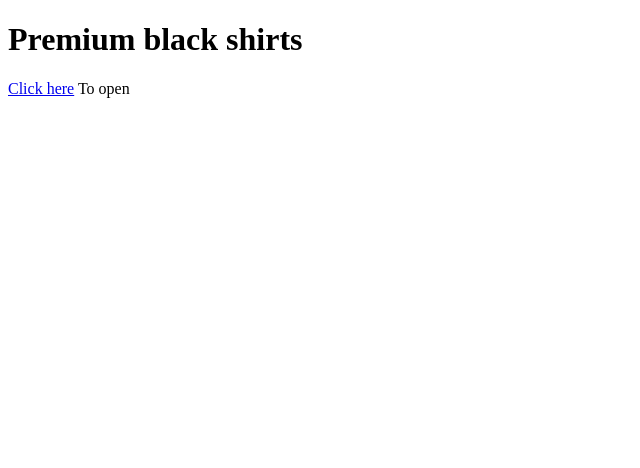
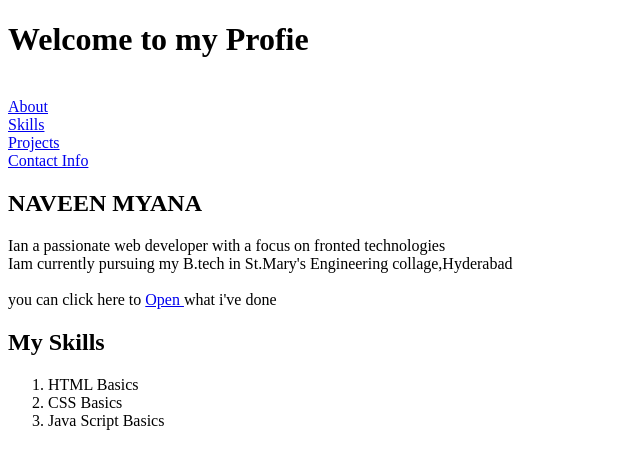
Before and after one commit to Naveendot55/snitch-shirt, a plain HTML site: page index.html in a window 1280 px wide. Shown: the whole page, without its empty margins (0-640 px from the left). Drawn offline with Linux system fonts and the light colour scheme.

Commit message:
Changes Dos

```diff
--- a/index.html
+++ b/index.html
@@ -3,12 +3,45 @@
 <head>
     <meta charset="UTF-8">
     <meta name="viewport" content="width=device-width, initial-scale=1.0">
-    <title>MEN'S SHIRTS</title>
+    <title>ABOUT ME </title>
 </head>
 <body>
 
-    <h1>Premium black shirts</h1>
-<a href="https://www.snitch.com/men-shirts/double-cuff-black-shirt/7902789730466/buy"> Click here</a> To open
+    <h1>
+        Welcome to my Profie
+    </h1>
 
+    <br>
+
+    <a href="www.google.com">About</a> <br>
+    <a href="www.google.com">Skills</a>    <br>
+    <a href="www.google.com">Projects</a> <br>
+    <a href="www.google.com">Contact Info</a><br>
+
+    <h2>
+        NAVEEN MYANA
+    </h2>
+
+    Ian a passionate web developer with a focus on fronted technologies <br>
+    Iam currently pursuing my B.tech in St.Mary's Engineering collage,Hyderabad<br>
+    <br>
+
+
+    you can click here to
+     <a href="https://naveendot55.github.io/snitch-shirt/"> Open </a> what i've done
+     <br>
+
+     <h2> My Skills </h2>
+
+     <ol>
+        <li>HTML Basics</li>
+        <li>CSS Basics</li>
+        <li>Java Script Basics</li>
+
+         </ol>
+
+
+
+<img src="23" alt="" sizes="23" srcset="">
 </body>
 </html>
```
